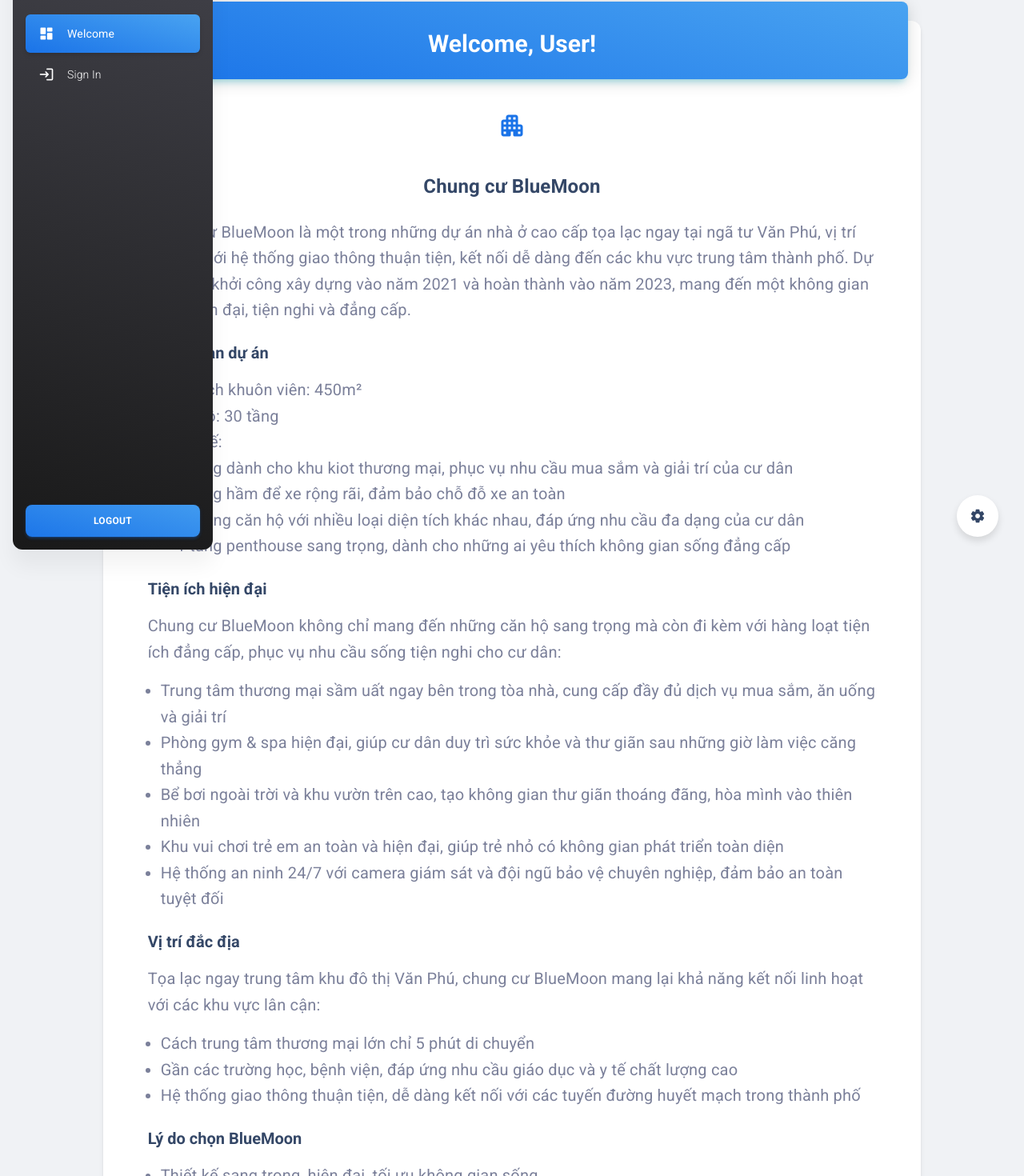
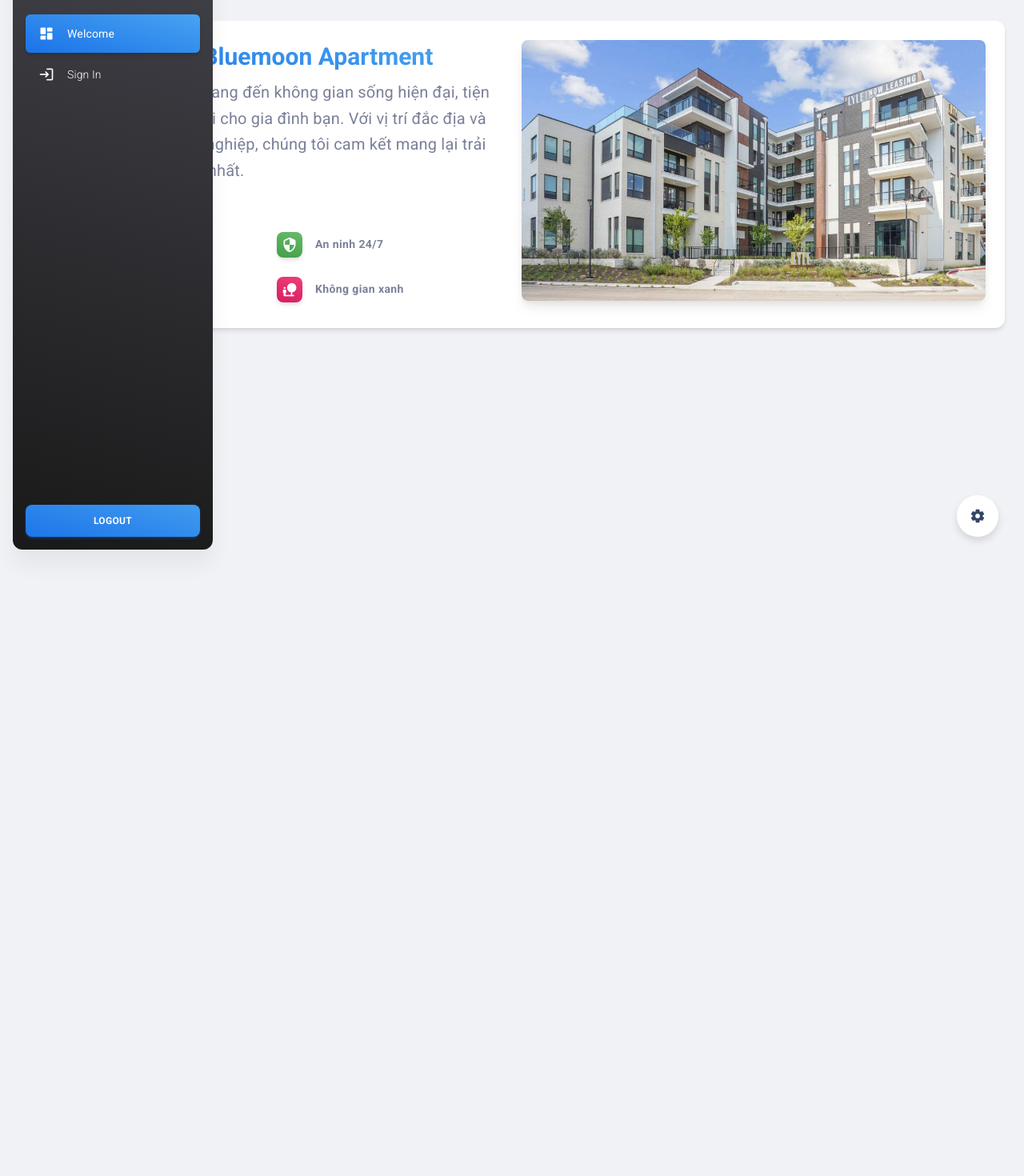
Before and after one commit to namdz2908/Project-IT3180-Nhom32, a React (Create React App) app in the folder frontend/: page /dashboard in a window 1280 px wide. Shown: the part 97-1567 px from the top of the page at 80% size. After the commit the page ends 800 px from the top, so only its background shows below. Built offline with nearby package versions, Linux system fonts and the light colour scheme.

Commit message:
Update tab Welcome

```diff
--- a/frontend/src/layouts/dashboard/index.js
+++ b/frontend/src/layouts/dashboard/index.js
@@ -15,174 +15,157 @@ Coded by www.creative-tim.com
 
 // @mui material components
 import Grid from "@mui/material/Grid";
+import Icon from "@mui/material/Icon";
 import Card from "@mui/material/Card";
-import Icon from "@mui/material/Icon";
 
 // Material Dashboard 2 React components
 import MDBox from "components/MDBox";
 import MDTypography from "components/MDTypography";
-import MDButton from "components/MDButton";
 
 // Material Dashboard 2 React example components
 import DashboardLayout from "examples/LayoutContainers/DashboardLayout";
 import DashboardNavbar from "examples/Navbars/DashboardNavbar";
 import Footer from "examples/Footer";
 
+// Images
+import apartmentImage from "assets/images/bg-apartments-exterior.jpeg";
+
+// Material Dashboard 2 React theme
+import { useTheme } from "@mui/material/styles";
+
 function Dashboard() {
-  // You can replace this with actual user data from your authentication system
-  const userName = "User";
+  const theme = useTheme();
 
   return (
     <DashboardLayout>
       <DashboardNavbar />
-      <MDBox py={3} display="flex" justifyContent="center">
-        <Grid container spacing={3} justifyContent="center">
-          <Grid item xs={12} md={10} lg={10}>
+      <MDBox py={3}>
         <Card>
-              <MDBox
-                variant="gradient"
-                bgColor="info"
-                borderRadius="lg"
-                coloredShadow="info"
-                mx={2}
-                mt={-3}
-                p={3}
-                mb={1}
-                textAlign="center"
-              >
-                <MDTypography variant="h3" fontWeight="medium" color="white" mt={1}>
-                  Welcome, {userName}!
+          <MDBox p={3}>
+            <Grid container spacing={3}>
+              <Grid item xs={12} lg={6}>
+                <MDBox display="flex" flexDirection="column" height="100%">
+                  <MDBox mb={1}>
+                    <MDTypography variant="h3" fontWeight="bold" color="info" textGradient>
+                      Chào mừng tới Bluemoon Apartment
+                    </MDTypography>
+                  </MDBox>
+                  <MDBox mb={3}>
+                    <MDTypography variant="body1" color="text">
+                      Bluemoon Apartment mang đến không gian sống hiện đại, tiện nghi và an toàn
+                      tuyệt đối cho gia đình bạn. Với vị trí đắc địa và dịch vụ quản lý chuyên
+                      nghiệp, chúng tôi cam kết mang lại trải nghiệm sống đẳng cấp nhất.
                     </MDTypography>
                   </MDBox>
 
-              <MDBox pt={4} pb={3} px={3} textAlign="center">
-                <MDBox mb={4}>
-                  <Icon fontSize="large" color="info" style={{ fontSize: "4rem" }}>
-                    apartment
-                  </Icon>
+                  <MDBox mt="auto">
+                    <Grid container spacing={2}>
+                      <Grid item xs={12} sm={6}>
+                        <MDBox display="flex" alignItems="center" mb={1}>
+                          <MDBox
+                            display="flex"
+                            justifyContent="center"
+                            alignItems="center"
+                            width="2rem"
+                            height="2rem"
+                            bgColor="info"
+                            color="white"
+                            shadow="md"
+                            borderRadius="lg"
+                            variant="gradient"
+                            mr={2}
+                          >
+                            <Icon fontSize="small">apartment</Icon>
                           </MDBox>
-
-                <MDTypography variant="h4" fontWeight="medium" mb={3}>
-                  Chung cư BlueMoon
-                </MDTypography>
-
-                <MDBox mx={4} mb={3} textAlign="left">
-                  <MDTypography variant="body1" color="text">
-                    Chung cư BlueMoon là một trong những dự án nhà ở cao cấp tọa lạc ngay tại ngã tư
-                    Văn Phú, vị trí đắc địa với hệ thống giao thông thuận tiện, kết nối dễ dàng đến
-                    các khu vực trung tâm thành phố. Dự án được khởi công xây dựng vào năm 2021 và
-                    hoàn thành vào năm 2023, mang đến một không gian sống hiện đại, tiện nghi và
-                    đẳng cấp.
+                          <MDTypography variant="button" fontWeight="medium" color="text">
+                            Thiết kế hiện đại
                           </MDTypography>
                         </MDBox>
-
-                <MDBox mx={4} mb={3} textAlign="left">
-                  <MDTypography variant="h5" fontWeight="medium" mb={2}>
-                    Tổng quan dự án
-                  </MDTypography>
-                  <MDTypography variant="body1" color="text" component="ul" sx={{ pl: 2 }}>
-                    <li>Diện tích khuôn viên: 450m²</li>
-                    <li>Quy mô: 30 tầng</li>
-                    <li>Thiết kế:</li>
-                    <ul style={{ paddingLeft: "20px" }}>
-                      <li>
-                        1 tầng dành cho khu kiot thương mại, phục vụ nhu cầu mua sắm và giải trí của
-                        cư dân
-                      </li>
-                      <li>4 tầng hầm để xe rộng rãi, đảm bảo chỗ đỗ xe an toàn</li>
-                      <li>
-                        24 tầng căn hộ với nhiều loại diện tích khác nhau, đáp ứng nhu cầu đa dạng
-                        của cư dân
-                      </li>
-                      <li>
-                        1 tầng penthouse sang trọng, dành cho những ai yêu thích không gian sống
-                        đẳng cấp
-                      </li>
-                    </ul>
+                      </Grid>
+                      <Grid item xs={12} sm={6}>
+                        <MDBox display="flex" alignItems="center" mb={1}>
+                          <MDBox
+                            display="flex"
+                            justifyContent="center"
+                            alignItems="center"
+                            width="2rem"
+                            height="2rem"
+                            bgColor="success"
+                            color="white"
+                            shadow="md"
+                            borderRadius="lg"
+                            variant="gradient"
+                            mr={2}
+                          >
+                            <Icon fontSize="small">security</Icon>
+                          </MDBox>
+                          <MDTypography variant="button" fontWeight="medium" color="text">
+                            An ninh 24/7
                           </MDTypography>
                         </MDBox>
-
-                <MDBox mx={4} mb={3} textAlign="left">
-                  <MDTypography variant="h5" fontWeight="medium" mb={2}>
-                    Tiện ích hiện đại
-                  </MDTypography>
-                  <MDTypography variant="body1" color="text" mb={2}>
-                    Chung cư BlueMoon không chỉ mang đến những căn hộ sang trọng mà còn đi kèm với
-                    hàng loạt tiện ích đẳng cấp, phục vụ nhu cầu sống tiện nghi cho cư dân:
-                  </MDTypography>
-                  <MDTypography variant="body1" color="text" component="ul" sx={{ pl: 2 }}>
-                    <li>
-                      Trung tâm thương mại sầm uất ngay bên trong tòa nhà, cung cấp đầy đủ dịch vụ
-                      mua sắm, ăn uống và giải trí
-                    </li>
-                    <li>
-                      Phòng gym & spa hiện đại, giúp cư dân duy trì sức khỏe và thư giãn sau những
-                      giờ làm việc căng thẳng
-                    </li>
-                    <li>
-                      Bể bơi ngoài trời và khu vườn trên cao, tạo không gian thư giãn thoáng đãng,
-                      hòa mình vào thiên nhiên
-                    </li>
-                    <li>
-                      Khu vui chơi trẻ em an toàn và hiện đại, giúp trẻ nhỏ có không gian phát triển
-                      toàn diện
-                    </li>
-                    <li>
-                      Hệ thống an ninh 24/7 với camera giám sát và đội ngũ bảo vệ chuyên nghiệp, đảm
-                      bảo an toàn tuyệt đối
-                    </li>
+                      </Grid>
+                      <Grid item xs={12} sm={6}>
+                        <MDBox display="flex" alignItems="center" mb={1}>
+                          <MDBox
+                            display="flex"
+                            justifyContent="center"
+                            alignItems="center"
+                            width="2rem"
+                            height="2rem"
+                            bgColor="warning"
+                            color="white"
+                            shadow="md"
+                            borderRadius="lg"
+                            variant="gradient"
+                            mr={2}
+                          >
+                            <Icon fontSize="small">pool</Icon>
+                          </MDBox>
+                          <MDTypography variant="button" fontWeight="medium" color="text">
+                            Tiện ích cao cấp
                           </MDTypography>
                         </MDBox>
-
-                <MDBox mx={4} mb={3} textAlign="left">
-                  <MDTypography variant="h5" fontWeight="medium" mb={2}>
-                    Vị trí đắc địa
-                  </MDTypography>
-                  <MDTypography variant="body1" color="text" mb={2}>
-                    Tọa lạc ngay trung tâm khu đô thị Văn Phú, chung cư BlueMoon mang lại khả năng
-                    kết nối linh hoạt với các khu vực lân cận:
-                  </MDTypography>
-                  <MDTypography variant="body1" color="text" component="ul" sx={{ pl: 2 }}>
-                    <li>Cách trung tâm thương mại lớn chỉ 5 phút di chuyển</li>
-                    <li>
-                      Gần các trường học, bệnh viện, đáp ứng nhu cầu giáo dục và y tế chất lượng cao
-                    </li>
-                    <li>
-                      Hệ thống giao thông thuận tiện, dễ dàng kết nối với các tuyến đường huyết mạch
-                      trong thành phố
-                    </li>
+                      </Grid>
+                      <Grid item xs={12} sm={6}>
+                        <MDBox display="flex" alignItems="center" mb={1}>
+                          <MDBox
+                            display="flex"
+                            justifyContent="center"
+                            alignItems="center"
+                            width="2rem"
+                            height="2rem"
+                            bgColor="primary"
+                            color="white"
+                            shadow="md"
+                            borderRadius="lg"
+                            variant="gradient"
+                            mr={2}
+                          >
+                            <Icon fontSize="small">nature_people</Icon>
+                          </MDBox>
+                          <MDTypography variant="button" fontWeight="medium" color="text">
+                            Không gian xanh
                           </MDTypography>
                         </MDBox>
-
-                <MDBox mx={4} mb={4} textAlign="left">
-                  <MDTypography variant="h5" fontWeight="medium" mb={2}>
-                    Lý do chọn BlueMoon
-                  </MDTypography>
-                  <MDTypography variant="body1" color="text" component="ul" sx={{ pl: 2 }}>
-                    <li>Thiết kế sang trọng, hiện đại, tối ưu không gian sống</li>
-                    <li>
-                      Môi trường sống xanh, không gian trong lành với nhiều cây xanh và khu vực giải
-                      trí
-                    </li>
-                    <li>
-                      Cộng đồng văn minh, thân thiện, phù hợp với gia đình trẻ, doanh nhân và người
-                      cao tuổi
-                    </li>
-                  </MDTypography>
-                  <MDTypography variant="body1" color="text" mt={2}>
-                    Chung cư BlueMoon là lựa chọn hoàn hảo cho những ai tìm kiếm một không gian sống
-                    hiện đại, tiện nghi và an toàn. Hãy trở thành một phần của cộng đồng BlueMoon
-                    ngay hôm nay!
-                  </MDTypography>
+                      </Grid>
+                    </Grid>
                   </MDBox>
-
-                <MDButton variant="gradient" color="info" size="large">
-                  Khám phá căn hộ
-                </MDButton>
+                </MDBox>
+              </Grid>
+              <Grid item xs={12} lg={6}>
+                <MDBox
+                  component="img"
+                  src={apartmentImage}
+                  alt="Bluemoon Apartment"
+                  width="100%"
+                  height="auto"
+                  borderRadius="lg"
+                  shadow="lg"
+                />
+              </Grid>
+            </Grid>
           </MDBox>
         </Card>
-          </Grid>
-        </Grid>
       </MDBox>
       <Footer />
     </DashboardLayout>
```
Lines whose indentation alone changed are shown as unchanged.
